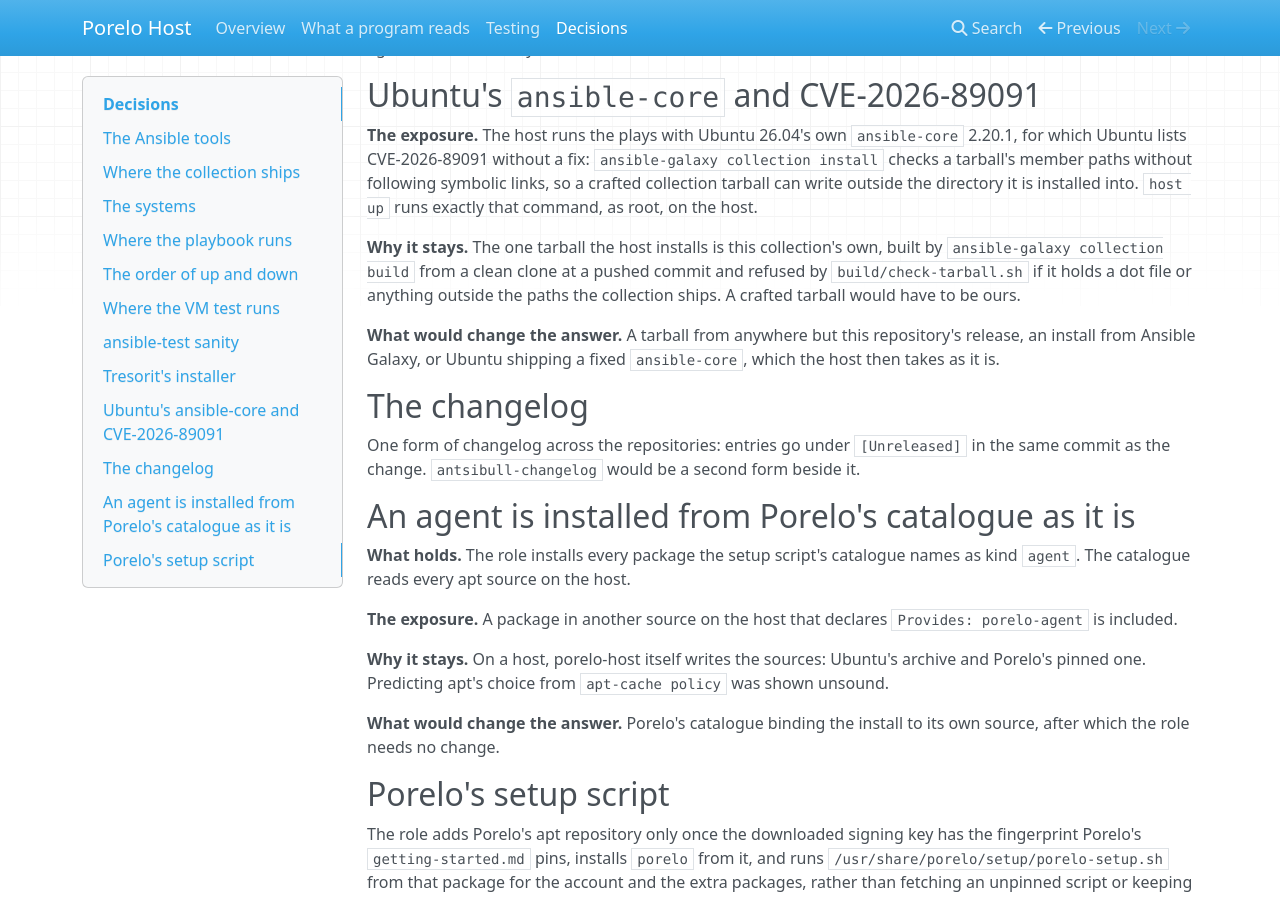
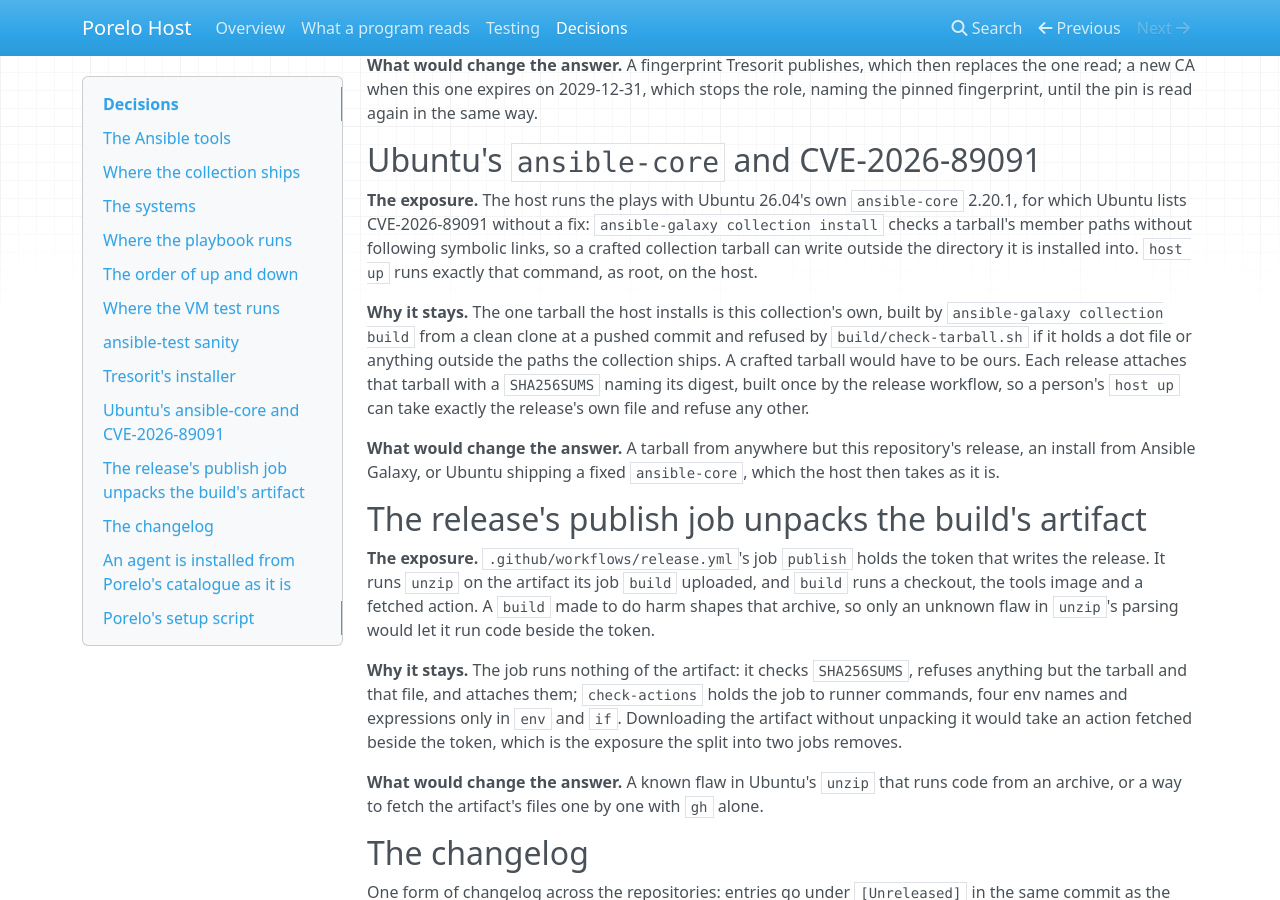
Before and after one commit to porelo-ai/porelo-host, an MkDocs documentation site: the page built from doc/decisions.md, in a window 1280 px wide and 900 px high, scrolled down 2523 px. Built offline with MkDocs 1.6.1, drawn with Linux system fonts in a browser that asks for light colours; nearby versions of some CDN libraries; some of the changed text lies outside the part shown.

Commit message:
Attach the collection's tarball and digest to a release
Assisted-by: Codex CLI, gpt-6.1-sol

```diff
--- a/doc/decisions.md
+++ b/doc/decisions.md
@@ -14,6 +14,7 @@ says why.
 | `ansible-test sanity` | Not run yet, though the collection holds Python; it comes in its own pinned container. | [Why](#ansible-test-sanity) |
 | Tresorit's installer | Run only when signed under a pinned CA, whose fingerprint was read from the installer itself. | [Why](#tresorits-installer) |
 | Ubuntu's `ansible-core` and CVE-2026-89091 | An accepted risk: the one tarball the host installs is the collection's own. | [Why](#ubuntus-ansible-core-and-cve-2026-89091) |
+| The release's publish job unpacks the build's artifact | An accepted risk: `unzip` parses an archive the build job made, beside the token that writes the release. | [Why](#the-releases-publish-job-unpacks-the-builds-artifact) |
 | The changelog | `CHANGELOG.md`, Keep a Changelog, as in every Porelo repository; no `antsibull-changelog`. | [Why](#the-changelog) |
 | An agent is installed from Porelo's catalogue as it is | Every package named as kind `agent` is installed; the catalogue reads every apt source on the host. | [Why](#an-agent-is-installed-from-porelos-catalogue-as-it-is) |
 | Porelo's setup script | It comes in the `porelo` package from Porelo's apt repository, which the role adds by its pinned fingerprint. | [Why](#porelos-setup-script) |
@@ -96,10 +97,27 @@ runs exactly that command, as root, on the host.
 
 **Why it stays.** The one tarball the host installs is this collection's own, built by `ansible-galaxy collection
 build` from a clean clone at a pushed commit and refused by `build/check-tarball.sh` if it holds a dot file or
-anything outside the paths the collection ships. A crafted tarball would have to be ours.
+anything outside the paths the collection ships. A crafted tarball would have to be ours. Each release attaches
+that tarball with a `SHA256SUMS` naming its digest, built once by the release workflow, so a person's `host up` can
+take exactly the release's own file and refuse any other.
 
 **What would change the answer.** A tarball from anywhere but this repository's release, an install from Ansible
 Galaxy, or Ubuntu shipping a fixed `ansible-core`, which the host then takes as it is.
+
+## The release's publish job unpacks the build's artifact
+
+**The exposure.** `.github/workflows/release.yml`'s job `publish` holds the token that writes the release. It runs
+`unzip` on the artifact its job `build` uploaded, and `build` runs a checkout, the tools image and a fetched action. A
+`build` made to do harm shapes that archive, so only an unknown flaw in `unzip`'s parsing would let it run code
+beside the token.
+
+**Why it stays.** The job runs nothing of the artifact: it checks `SHA256SUMS`, refuses anything but the tarball and
+that file, and attaches them; `check-actions` holds the job to runner commands, four env names and expressions only in
+`env` and `if`. Downloading the artifact without unpacking it would take an action fetched beside the token, which is
+the exposure the split into two jobs removes.
+
+**What would change the answer.** A known flaw in Ubuntu's `unzip` that runs code from an archive, or a way to fetch
+the artifact's files one by one with `gh` alone.
 
 ## The changelog
 
```
Also changed, not shown: CHANGELOG.md (+2 -0 lines), issues/HO13-A-Release-Carries-Its-Tarball-And-Digest.md (+24 -20 lines), issues/README.md (+1 -1 lines), 1 other file.
